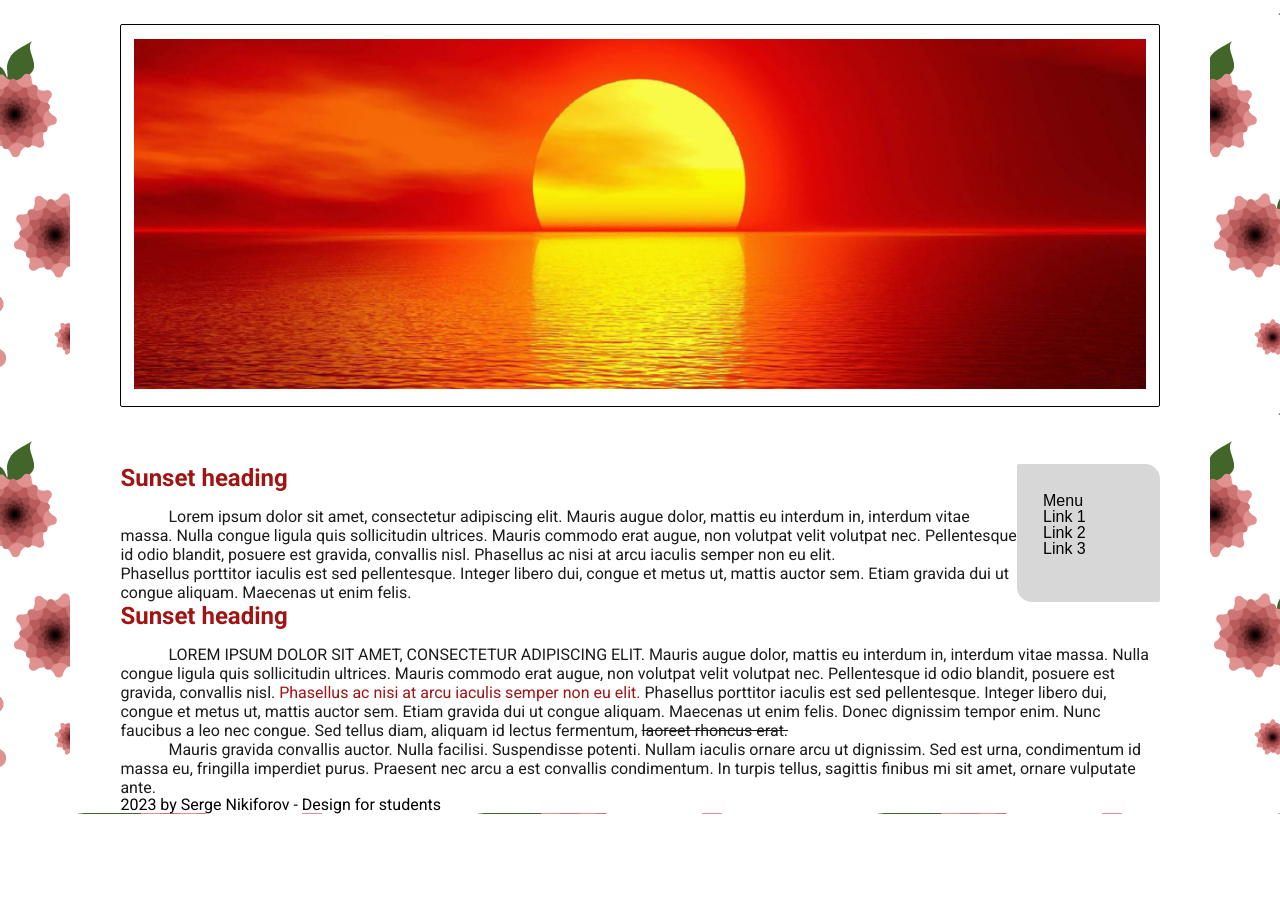
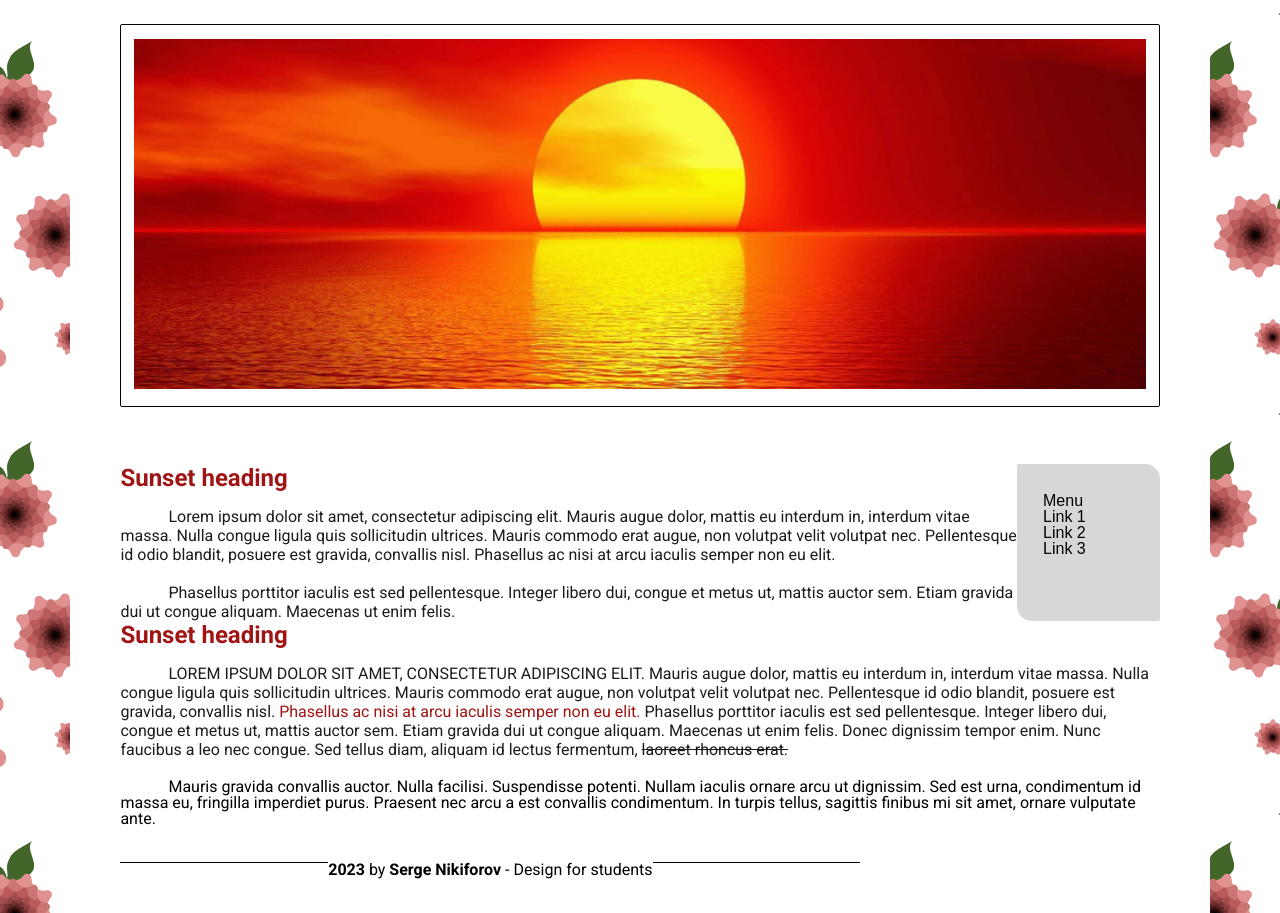
Before and after one commit to Aleks94k/Sunset, a plain HTML site: page index.html in a window 1280 px wide. Shown: the part 156-1069 px from the top of the page. Before the commit the page ends 970 px from the top, so only its background shows below. Drawn offline with Linux system fonts and the light colour scheme.

Commit message:
footer index.html

```diff
--- a/css/styles.css
+++ b/css/styles.css
@@ -86,6 +86,11 @@ body {
 .article__text--add {
 	text-decoration-line: line-through;
 }
+
+.article__item--crak {
+	padding-top: 20px;
+	text-indent: 3rem;
+}
 .nav-wrap {
 	width: 29%;
 	border-radius: 2px 15px;
@@ -104,3 +109,43 @@ body {
 	color: #a11414;
 	text-decoration: underline;
 }
+
+.footer {
+	text-align: center;
+	padding-top: 35px;
+	padding-bottom: 18px;
+	font-family: Roboto;
+	font-size: 1rem;
+	display: flex;
+}
+.footer_item {
+	display: flex;
+	text-align: center;
+	background-color: #fff;
+	padding-left: 40px;
+	padding-right: 40px;
+}
+.footer__item--spec {
+	font-weight: 700;
+
+}
+
+.footer__line--left {
+	flex-direction: row;
+    align-items: left;
+    justify-content: end;
+    width: 20%;
+	padding-top: 1rem;
+    padding-bottom: 1rem;
+    border-top: 1px solid #000000;
+}
+
+.footer__line--right {
+	flex-direction: row;
+    align-items: left;
+    justify-content: end;
+    width: 20%;
+	padding-top: 1rem;
+    padding-bottom: 1rem;
+    border-top: 1px solid #000000;
+}
--- a/index.html
+++ b/index.html
@@ -21,18 +21,21 @@
 				<section class="section section--flx">
 					<article class="article">
 						<h2 class="article__heading">Sunset heading</h2>
-						<p class="article__item">
-							Lorem ipsum dolor sit amet, consectetur adipiscing elit. Mauris
+						<div class="article__item">
+							<p>Lorem ipsum dolor sit amet, consectetur adipiscing elit. Mauris
 							augue dolor, mattis eu interdum in, interdum vitae massa. Nulla
 							congue ligula quis sollicitudin ultrices. Mauris commodo erat
 							augue, non volutpat velit volutpat nec. Pellentesque id odio
 							blandit, posuere est gravida, convallis nisl. Phasellus ac nisi at
 							arcu iaculis semper non eu elit.
-							<br />
+							</p>
+							<br>
+							<p>
 							Phasellus porttitor iaculis est sed pellentesque. Integer libero
 							dui, congue et metus ut, mattis auctor sem. Etiam gravida dui ut
 							congue aliquam. Maecenas ut enim felis.
 						</p>
+						</div>
 					</article>
 					<div class="nav-wrap">
 						<h3 class="nav-heading">Menu</h3>
@@ -63,14 +66,14 @@
 							<span class="article__text--mod">
 								Phasellus ac nisi at arcu iaculis semper non eu elit.
 							</span>
-							Phasellus porttitor iaculis est sed pellentesque. Integer libero
+							 Phasellus porttitor iaculis est sed pellentesque. Integer libero
 							dui, congue et metus ut, mattis auctor sem. Etiam gravida dui ut
 							congue aliquam. Maecenas ut enim felis. Donec dignissim tempor
 							enim. Nunc faucibus a leo nec congue. Sed tellus diam, aliquam id
 							lectus fermentum,
 							<span class="article__text--add"> laoreet rhoncus erat.</span>
 						</p>
-						<p class="article__item">
+						<p class="article__item--crak">
 							Mauris gravida convallis auctor. Nulla facilisi. Suspendisse
 							potenti. Nullam iaculis ornare arcu ut dignissim. Sed est urna,
 							condimentum id massa eu, fringilla imperdiet purus. Praesent nec
@@ -81,11 +84,17 @@
 				</section>
 			</main>
 			<footer class="footer">
-				<p class="footer__item">
+				<div class="footer__line--left">
+				</div>
+
+				<div class="footer__item">
 					<span class="footer__item--spec">2023</span> by
 					<span class="footer__item--spec">Serge Nikiforov</span> - Design for
 					students
-				</p>
+				</div>
+				<div class="footer__line--right">
+
+				</div>
 			</footer>
 		</div>
 	</body>
```
